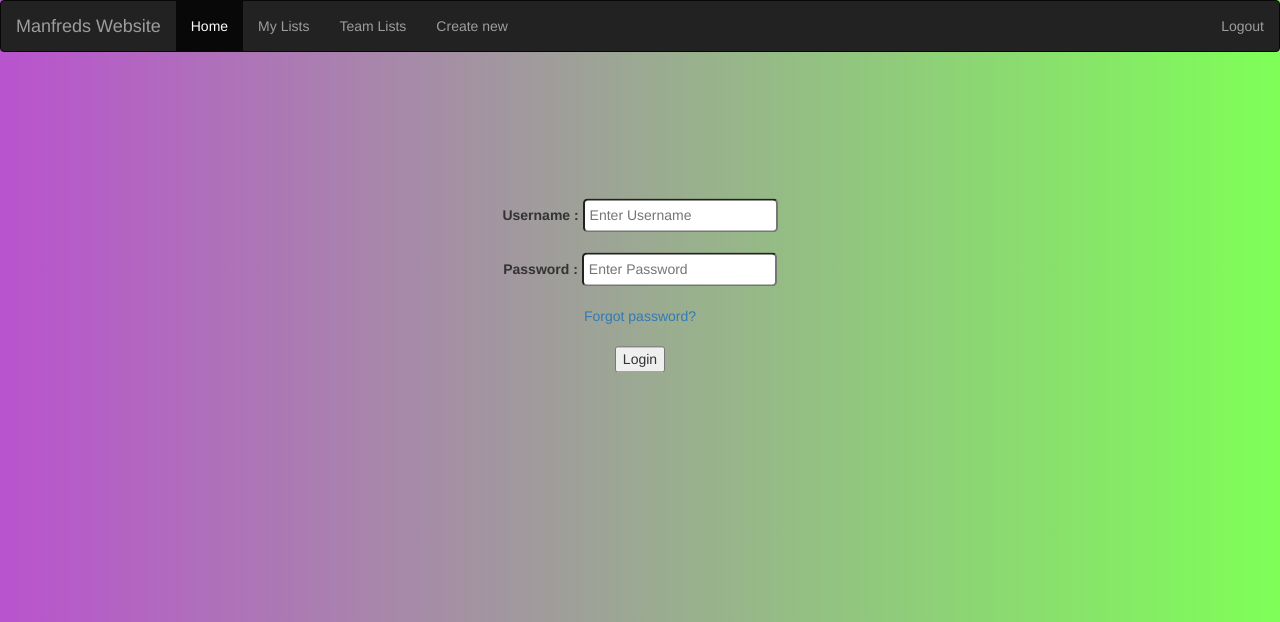
After one commit to ManfredAr/DjangoWebsite, a Django app: template ToDoSite/register/templates/register/login.html in a window 1280 px wide. The commit adds this page. Shown: the top 622 px of the page. Run offline with Django 3.2, Linux system fonts and the light colour scheme; the template is opened without the code that fills it, so the values that code supplies are empty; some libraries are stand-ins or nearby versions.

Commit message:
Created a login page and added the authentication
also added message if the user enters wrong details

```diff
--- a/ToDoSite/ToDoSite/urls.py
+++ b/ToDoSite/ToDoSite/urls.py
@@ -16,9 +16,10 @@ Including another URLconf
 """
 from django.contrib import admin
 from django.urls import path, include
+from register.views import login_user
 
 urlpatterns = [
     path('admin/', admin.site.urls),
     path('home/', include("home.urls")),
-    path('user/', include("django.contrib.auth.urls")),
+    path('login/', login_user),
 ]
--- a/ToDoSite/home/templates/home/base.html
+++ b/ToDoSite/home/templates/home/base.html
@@ -8,8 +8,12 @@
         <link rel="stylesheet" href="https://maxcdn.bootstrapcdn.com/bootstrap/3.4.1/css/bootstrap.min.css">
         <script src="https://ajax.googleapis.com/ajax/libs/jquery/3.6.4/jquery.min.js"></script>
         <script src="https://maxcdn.bootstrapcdn.com/bootstrap/3.4.1/js/bootstrap.min.js"></script>
+        {% block style %}
         <link rel="stylesheet" type="text/css" media="screen" href="{%static 'css/home.css'%}">
+        {% endblock %}
     </head>
+
+
     {% block main %}
     <body id="bg" style="background-image: url('{%static 'image/background.jpg'%}');">
     {% endblock %}
@@ -29,6 +33,17 @@
               </ul>
             </div>
           </nav>
-          {% block content %} {% endblock %}
-    </body>
+
+      {% block message %}
+          {% if messages %}
+            {% for message in messages %}
+            <div style="text-align: center;">
+              <strong>{{message}}</strong>
+            </div>
+            {% endfor %}
+          {% endif %}
+      {% endblock %}
+
+
+      {% block content %} {% endblock %}
 </html>
--- /dev/null
+++ b/ToDoSite/register/templates/register/login.html
@@ -0,0 +1,31 @@
+{% extends "home/base.html" %}
+{%load static%}
+
+{% block main %}
+
+<body>
+</body>
+
+{% endblock %}
+
+{% block style %}
+<link rel="stylesheet" type="text/css" media="screen" href="{%static 'css/login.css'%}">
+{% endblock %}
+
+{% block content %}
+
+<form method="POST">
+  {% csrf_token %}
+    <div class="container">
+      <div class="content">
+        <label>Username : </label>
+        <input type="text" class="rounded-input" placeholder="Enter Username" name="username" required>  <br><br>
+        <label>Password : </label>
+        <input type="password" class="rounded-input" placeholder="Enter Password" name="password" required>  <br><br>
+        <a href="#"> Forgot password? </a>  <br><br>
+        <button type="submit">Login</button>
+      </div>
+    </div>
+</form>
+
+{% endblock %}
--- /dev/null
+++ b/ToDoSite/static/css/login.css
@@ -0,0 +1,22 @@
+.container {
+    margin: auto;
+    width: 30%;
+    padding: 10px;
+    border-radius:10px;
+    top: 50%;
+    transform: translateY(60%);
+
+}
+
+.content {
+    text-align: center;
+}
+
+.rounded-input {
+    padding:5px;
+    border-radius:5px;
+}
+
+body {
+    background-image: linear-gradient(to right, rgb(185, 83, 206) , rgb(126, 255, 87));
+}
```
Also changed, not shown: ToDoSite/register/templates/registration/login.html (deleted, +0 -26 lines), ToDoSite/register/views.py (+7 -8 lines).
